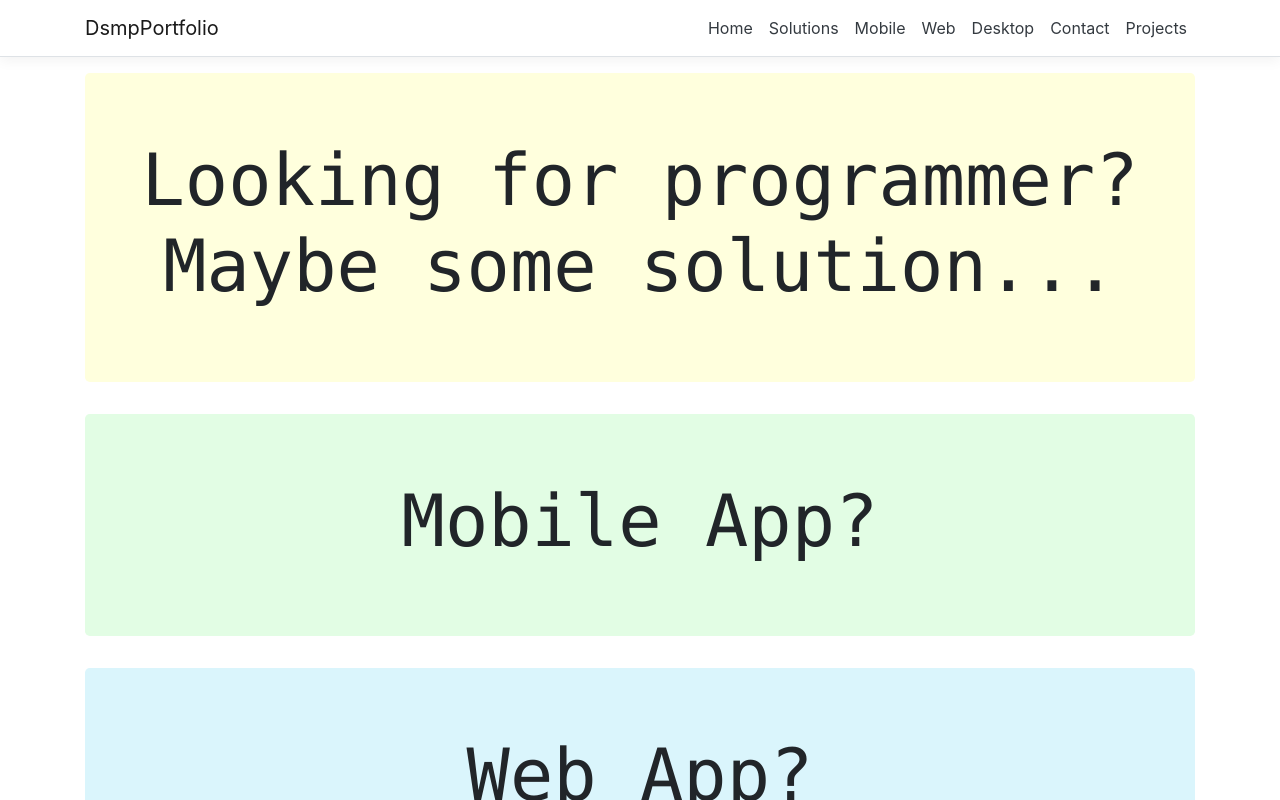
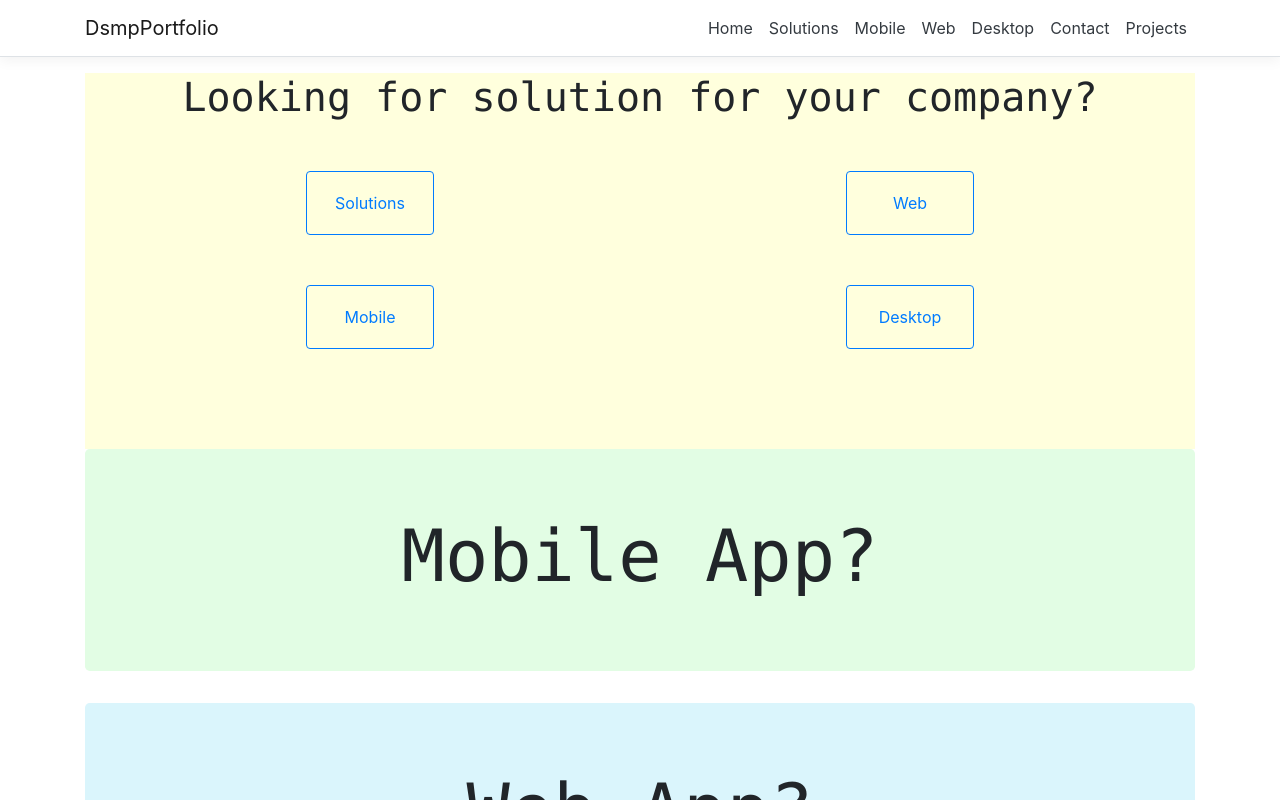
Before and after one commit to DSMP/Portfolio, a React (Create React App) app in the folder DsmpPortfolio/ClientApp/: page / in a window 1280 px wide. Shown: the top 800 px of the page. Built offline with nearby package versions, Linux system fonts and the light colour scheme.

Commit message:
add: buttons

```diff
--- a/DsmpPortfolio/ClientApp/src/components/Home.css
+++ b/DsmpPortfolio/ClientApp/src/components/Home.css
@@ -13,3 +13,13 @@
 .fifth{
     background-color:#fcdbff;
 }
+.myrow{
+    margin:50px 0px 50px 0px;
+}
+.container-padding{
+    padding-bottom:50px;
+}
+.btn-size{
+    width:8em;
+    height:4em;
+}
--- a/DsmpPortfolio/ClientApp/src/components/Home.js
+++ b/DsmpPortfolio/ClientApp/src/components/Home.js
@@ -4,14 +4,29 @@ import './Home.css';
 export class Home extends Component {
     static displayName = Home.name;
 
-  render () {
+    render() {
         return (
             <div>
-              <div class="jumbotron first">
-                  <h1 class="display-3 text-monospace text-center">
-                      Looking for programmer?<br />
-                      Maybe some solution...
+                <div class="container-fluid first container-padding">
+                    <h1 class="display-5 text-monospace text-center">
+                        Looking for solution for your company?
                     </h1>
+                    <div class="row text-center myrow">
+                        <div class="col">
+                            <button type="button" class="btn btn-outline-primary btn-size">Solutions</button>
+                        </div>
+                        <div class="col">
+                            <button type="button" class="btn btn-outline-primary btn-size">Web</button>
+                        </div>
+                    </div>
+                    <div class="row text-center myrow">
+                        <div class="col">
+                            <button type="button" class="btn btn-outline-primary btn-size">Mobile</button>
+                        </div>
+                        <div class="col">
+                            <button type="button" class="btn btn-outline-primary btn-size">Desktop</button>
+                        </div>
+                    </div>
                 </div>
                 <div class="jumbotron second">
                     <h1 class="display-3 text-monospace text-center">
```
Lines whose indentation alone changed are shown as unchanged.
